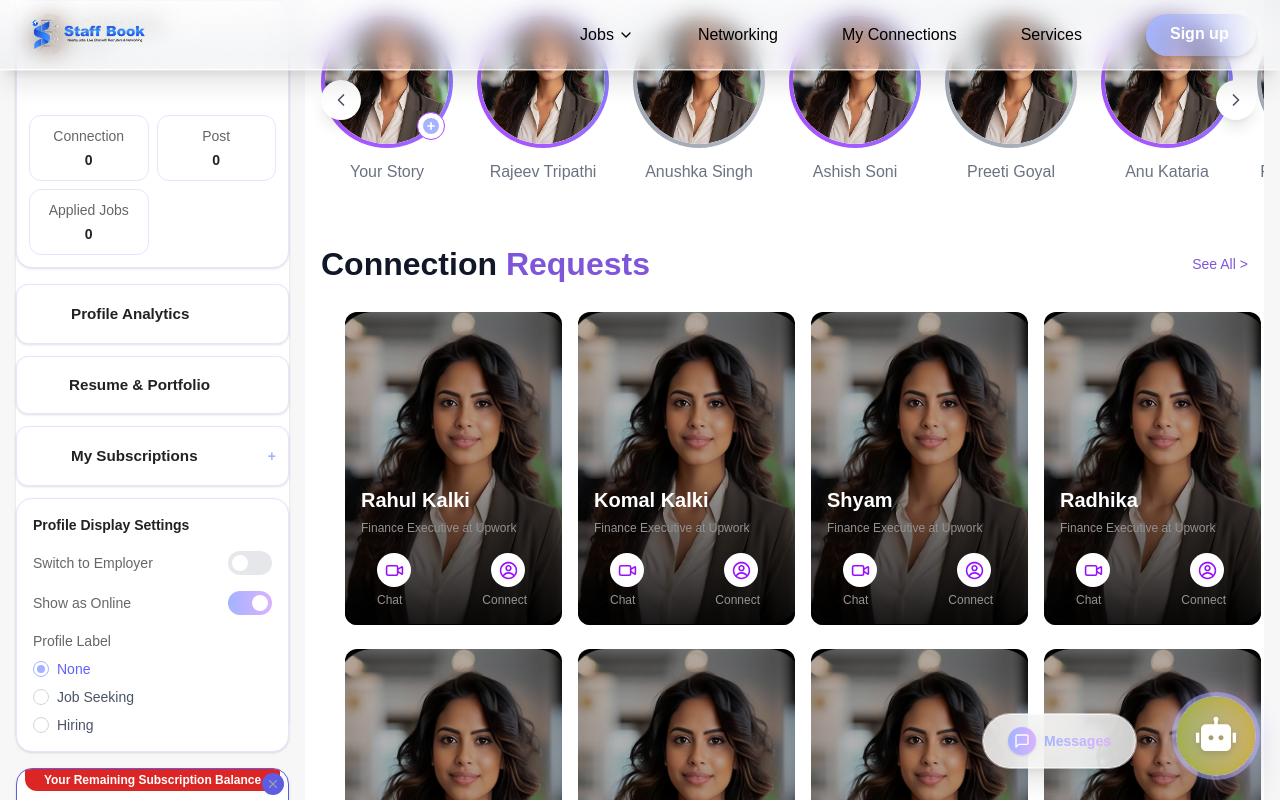
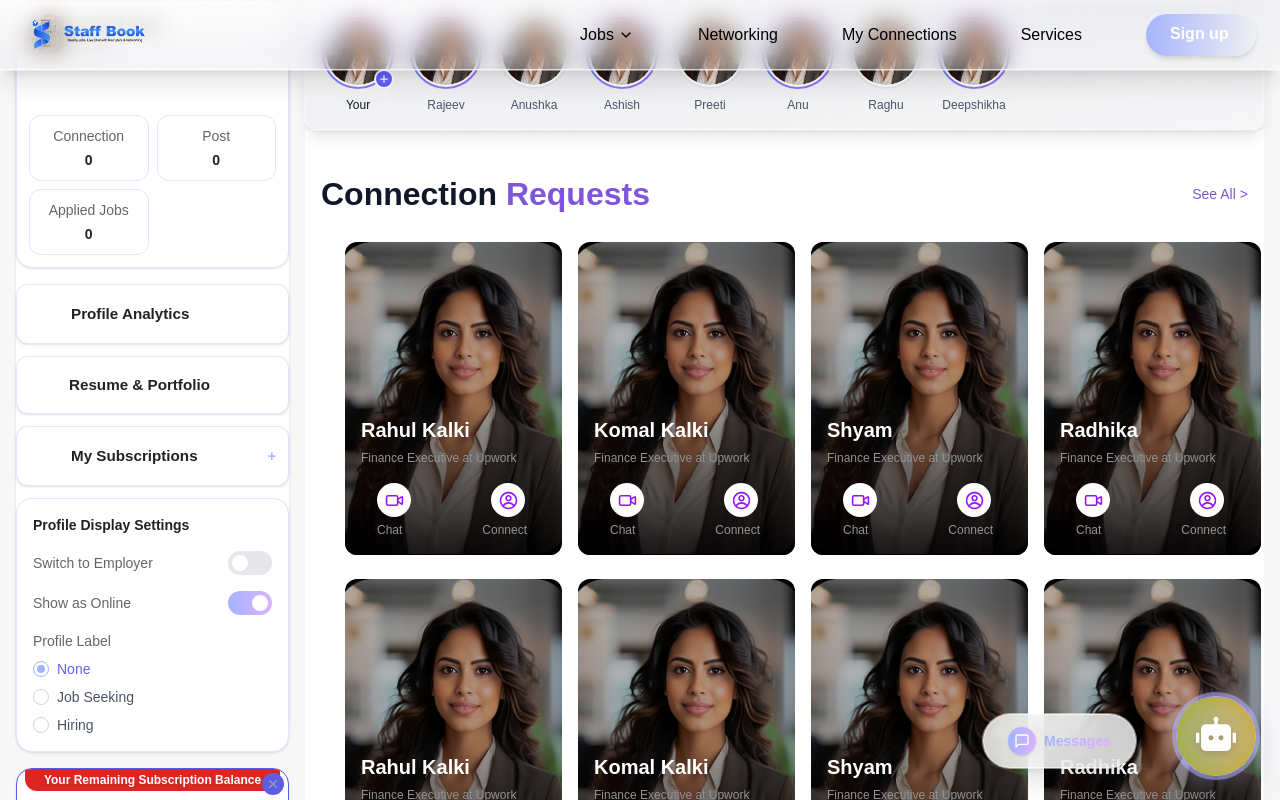
Before and after one commit to sourabh0904/staff-book, a Next.js app: page /myconnection in a window 1280 px wide. Shown: the top 800 px of the page. Built offline with nearby package versions, Linux system fonts and the light colour scheme.

Commit message:
story section added.

```diff
--- a/src/components/Networking/Networking.tsx
+++ b/src/components/Networking/Networking.tsx
@@ -5,10 +5,14 @@ import CreatePostWidget from './feed/CreatePostWidget';
 import PostCard from './feed/PostCard';
 import ReelsWidget from './feed/ReelsWidget';
 import { THEME } from '../../styles/theme';
+import StorySection from '../shared/StorySection';
 
 const Networking: React.FC = () => {
   return (
     <div className={`flex flex-col w-full ${THEME.layout.spacing.sm}`}>
+      {/* Stories Section */}
+      <StorySection />
+
       {/* Create Post Section */}
       <CreatePostWidget />
 
--- a/src/components/shared/StorySection.tsx
+++ b/src/components/shared/StorySection.tsx
@@ -86,6 +86,22 @@ const StorySection = () => {
   const [showStoryModal, setShowStoryModal] = useState(false);
   const [progress, setProgress] = useState(0);
   const scrollContainerRef = useRef<HTMLDivElement>(null);
+  const [showLeftArrow, setShowLeftArrow] = useState(false);
+  const [showRightArrow, setShowRightArrow] = useState(true);
+
+  const checkScrollPosition = () => {
+    if (scrollContainerRef.current) {
+      const { scrollLeft, scrollWidth, clientWidth } = scrollContainerRef.current;
+      setShowLeftArrow(scrollLeft > 0);
+      setShowRightArrow(scrollLeft < scrollWidth - clientWidth - 10); // buffer of 10px
+    }
+  };
+
+  React.useEffect(() => {
+    checkScrollPosition();
+    window.addEventListener('resize', checkScrollPosition);
+    return () => window.removeEventListener('resize', checkScrollPosition);
+  }, []);
 
   const scrollLeft = () => {
     if (scrollContainerRef.current) {
@@ -105,131 +121,76 @@ const StorySection = () => {
     }
   };
 
-  const handleStoryClick = (profileName: string) => {
-    if (profileName === "Your Story") {
-      // Handle "Your Story" click - could open story creation modal
-      return;
-    }
-
-    if (storyData[profileName as keyof typeof storyData]) {
-      setSelectedStory(profileName);
-      setCurrentStoryIndex(0);
-      setProgress(0);
-      setShowStoryModal(true);
-    }
-  };
-
-  const closeStoryModal = () => {
-    setShowStoryModal(false);
-    setSelectedStory(null);
-    setCurrentStoryIndex(0);
-    setProgress(0);
-  };
-
-  const nextStory = () => {
-    if (selectedStory) {
-      const stories = storyData[selectedStory as keyof typeof storyData];
-      if (currentStoryIndex < stories.length - 1) {
-        setCurrentStoryIndex(currentStoryIndex + 1);
-        setProgress(0);
-      } else {
-        closeStoryModal();
-      }
-    }
-  };
-
-  const previousStory = () => {
-    if (currentStoryIndex > 0) {
-      setCurrentStoryIndex(currentStoryIndex - 1);
-      setProgress(0);
-    }
-  };
-
-  // Auto-advance story
-  React.useEffect(() => {
-    if (selectedStory) {
-      const stories = storyData[selectedStory as keyof typeof storyData];
-      const currentStory = stories[currentStoryIndex];
-
-      const interval = setInterval(() => {
-        setProgress((prev) => {
-          if (prev >= 100) {
-            nextStory();
-            return 0;
-          }
-          return prev + 1;
-        });
-      }, currentStory.duration / 100);
-
-      return () => clearInterval(interval);
-    }
-  }, [selectedStory, currentStoryIndex]);
+  // ... (rest of the component)
 
   return (
     <>
-      <section className="w-full bg-white pl-2 flex justify-center relative">
+      <section className={`w-full ${THEME.components.card.default} flex justify-center relative !p-0 overflow-hidden`}>
         {/* Mobile-only gradient background */}
-        <div className="absolute inset-0  z-5 block sm:hidden" />
+        <div className="absolute inset-0 z-5 block sm:hidden" />
 
-        <div className="relative w-full max-w-full z-10">
+        <div className="relative w-full max-w-full z-10 py-4">
           {/* Left Arrow */}
+          {showLeftArrow && (
             <button
               onClick={scrollLeft}
-            className="absolute left-2 top-1/2 transform -translate-y-1/2 z-20 w-10 h-10 bg-white shadow-lg rounded-full flex items-center justify-center hover:bg-gray-50 transition-colors"
+              className="absolute left-2 top-1/2 transform -translate-y-1/2 z-20 w-8 h-8 bg-white shadow-md rounded-full flex items-center justify-center hover:bg-gray-50 transition-colors border border-gray-100"
               aria-label="Scroll left"
             >
               <FiChevronLeft className="w-5 h-5 text-gray-600 cursor-pointer" />
             </button>
+          )}
 
           {/* Right Arrow */}
+          {showRightArrow && (
             <button
               onClick={scrollRight}
-            className="absolute right-2 top-1/2 transform -translate-y-1/2 z-20 w-10 h-10 bg-white shadow-lg rounded-full flex items-center justify-center hover:bg-gray-50 transition-colors"
+              className="absolute right-2 top-1/2 transform -translate-y-1/2 z-20 w-8 h-8 bg-white shadow-md rounded-full flex items-center justify-center hover:bg-gray-50 transition-colors border border-gray-100"
               aria-label="Scroll right"
             >
               <FiChevronRight className="w-5 h-5 text-gray-600 cursor-pointer" />
             </button>
+          )}
 
           <div
             ref={scrollContainerRef}
-            className="w-full h-[6.25rem] sm:h-[9.375rem] md:h-[12.5rem] flex items-center overflow-x-auto px-[0.5rem] space-x-[1rem] sm:space-x-[1.5rem] scrollbar-thin scrollbar-thumb-[var(--color-primary)] "
+            onScroll={checkScrollPosition}
+            className="w-full flex items-center overflow-x-auto px-4 space-x-4 scrollbar-hide"
             style={{
               WebkitOverflowScrolling: "touch",
-              overflowX: "auto",
-              overflowY: "hidden",
               scrollbarWidth: "none",
-              msOverflowStyle: "auto",
+              msOverflowStyle: "none",
             }}
             tabIndex={0}
           >
             {profiles.map((profile) => (
               <div
                 key={profile.name}
-                className="flex flex-col items-center min-w-[4.5rem] sm:min-w-[6.25rem] md:min-w-[8.25rem] flex-shrink-0 select-none cursor-pointer"
+                className="flex flex-col items-center min-w-[72px] flex-shrink-0 select-none cursor-pointer group"
                 tabIndex={-1}
                 style={{ userSelect: "none" }}
                 draggable={false}
                 onClick={() => handleStoryClick(profile.name)}
               >
                 <div
-                  className={`relative w-[4.5rem]  h-[4.5rem] sm:w-[6.25rem] sm:h-[6.25rem] md:w-[8.25rem] md:h-[8.25rem] rounded-full flex items-center justify-center ${
+                  className={`relative w-[72px] h-[72px] rounded-full flex items-center justify-center ${
                     profile.isYourStory
-                      ? "bg-gradient-to-tr from-purple-500 to-indigo-400"
+                      ? "bg-gradient-to-tr from-indigo-400 to-purple-500"
                       : profile.hasPostedStory && !profile.hasViewedStory
-                      ? "bg-gradient-to-tr from-purple-500 to-indigo-400"
+                      ? "bg-gradient-to-tr from-indigo-400 to-purple-500"
                       : profile.hasPostedStory && profile.hasViewedStory
-                      ? "bg-gradient-to-tr from-gray-400 to-gray-300"
-                      : "bg-gradient-to-tr from-gray-300 to-gray-200"
-                  } p-[0.18rem] sm:p-[0.1875rem] md:p-[0.25rem]`}
+                      ? "bg-gray-200"
+                      : "bg-gray-100"
+                  } p-[2px] transition-transform duration-200 group-hover:scale-105`}
                   style={{ userSelect: "none" }}
                   tabIndex={-1}
                   draggable={false}
                 >
-                  <div className="w-full h-full bg-white rounded-full flex items-center justify-center overflow-hidden" style={{ userSelect: "none" }}>
+                  <div className="w-full h-full bg-white rounded-full flex items-center justify-center overflow-hidden border-[2px] border-white" style={{ userSelect: "none" }}>
                     <img
                       src={profile.img}
                       alt={profile.name}
-                      className="w-[4rem] h-[4rem] sm:w-[5.5rem] sm:h-[5.5rem] md:w-[7.75rem] md:h-[7.75rem] object-cover rounded-full pointer-events-none select-none"
+                      className="w-full h-full object-cover rounded-full pointer-events-none select-none"
                       draggable={false}
                       style={{ userSelect: "none", pointerEvents: "none" }}
                     />
@@ -238,46 +199,33 @@ const StorySection = () => {
                   {/* Plus icon for 'Your Story' */}
                   {profile.isYourStory && (
                     <span
-                      className={`
-                        absolute bottom-[0.25rem] right-[0.25rem]
-                        sm:bottom-[0.5rem] sm:right-[0.5rem]
-                        w-[1.25rem] h-[1.25rem] sm:w-[1.75rem] sm:h-[1.75rem]
-                        rounded-full flex items-center justify-center
-                        bg-white
-                        border
-                        border-white sm:border-purple-500
-                      `}
+                      className="absolute bottom-0 right-0 w-5 h-5 rounded-full flex items-center justify-center bg-white"
                     >
+                      <div className={`w-4 h-4 rounded-full flex items-center justify-center bg-indigo-500 text-white`}>
                         <svg
-                        width="16"
-                        height="16"
+                          width="10"
+                          height="10"
                           fill="none"
-                        viewBox="0 0 20 20"
+                          viewBox="0 0 24 24"
+                          stroke="currentColor"
+                          strokeWidth="3"
                         >
-                        <circle cx="10" cy="10" r="10" fill={THEME.colors.primary} />
-                        <path
-                          d="M10 6v8M6 10h8"
-                          stroke="#fff"
-                          strokeWidth="2"
-                          strokeLinecap="round"
-                        />
+                          <path d="M12 4v16m8-8H4" strokeLinecap="round" strokeLinejoin="round" />
                         </svg>
+                      </div>
                     </span>
                   )}
                 </div>
 
                 {/* Profile name */}
                 <span
-                  className={`
-                    mt-[0.3rem]  sm:mt-[0.75rem] text-center
-                    text-[0.75rem] sm:text-[0.875rem] md:text-[1rem] font-medium
-                    w-[4.5rem] sm:w-[6.25rem] md:w-[8.25rem] truncate
-                    ${profile.isYourStory ? "text-gray-700 sm:text-gray-500" : "text-gray-700 sm:text-gray-500"}
-                  `}
+                  className={`mt-2 text-center text-xs font-medium w-full truncate px-1 ${
+                    profile.isYourStory ? "text-gray-900" : "text-gray-600"
+                  }`}
                   style={{ userSelect: "none" }}
                   tabIndex={-1}
                 >
-                  {profile.name}
+                  {profile.name.split(' ')[0]}
                 </span>
               </div>
             ))}
```
Lines whose indentation alone changed are shown as unchanged.
